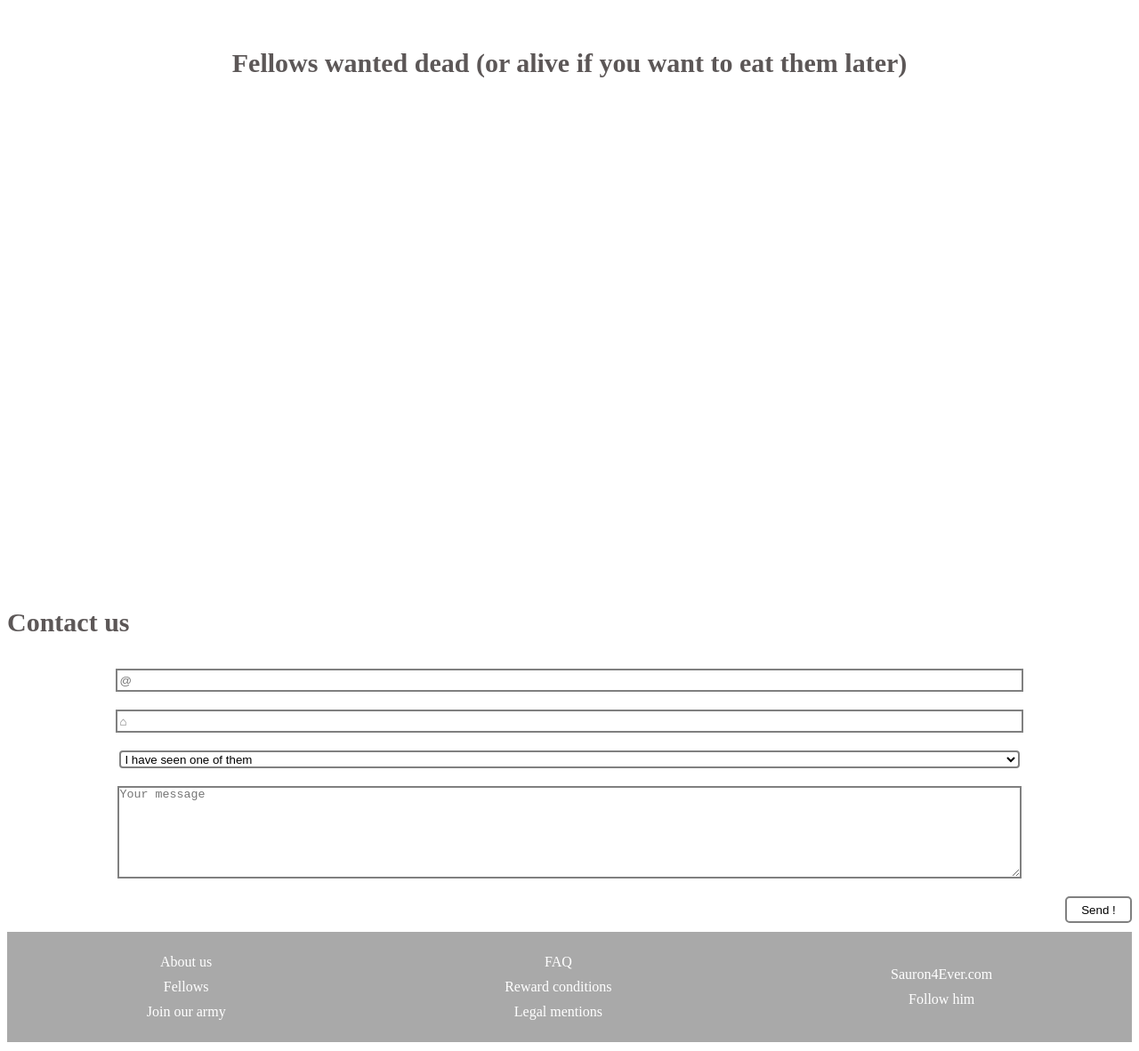
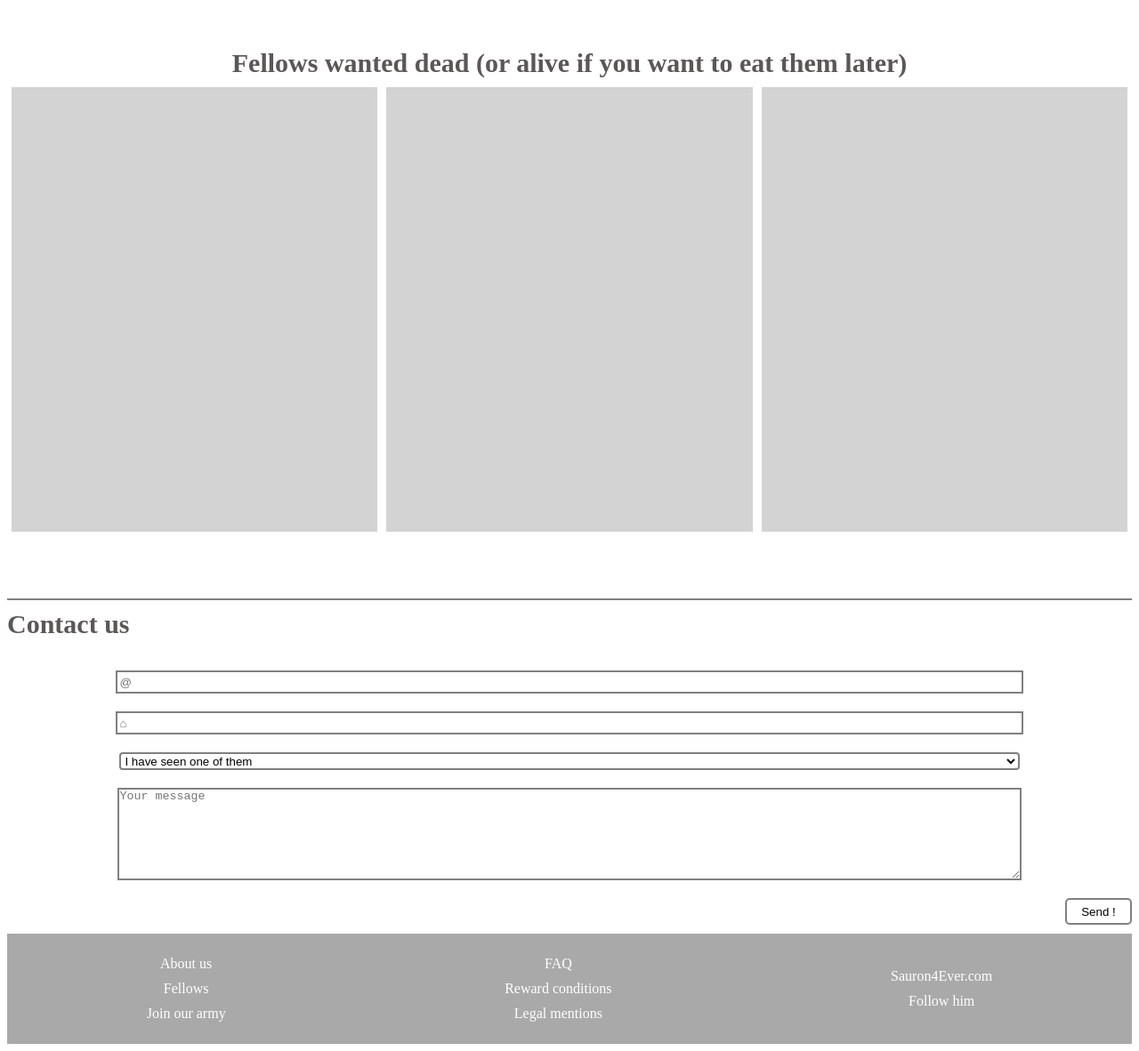
Before and after one commit to reavegodo/CSS-Flexbox, a plain HTML site: page index.html in a window 1280 px wide. Shown: the part 304-1486 px from the top of the page at 89% size. Drawn offline with Linux system fonts and the light colour scheme.

Commit message:
Update style.css

```diff
--- a/style.css
+++ b/style.css
@@ -35,7 +35,7 @@ li a {
 
 .carousel{
     height: 300px;
-    background-color: white;
+    background-color: grey;
     width : 100%;
 }
 
@@ -58,7 +58,7 @@ h2{
 }
 
 article {
-    background-color: white;
+    background-color: lightgrey;
     width : 90%;
     height: 200px;
     margin: 20px auto;
@@ -67,7 +67,7 @@ article {
 
 
 form{
-    border-top: solid 2px whi;
+    border-top: solid 2px grey;
     padding-top: 20px;
     width: 85%;
     margin: auto;
```
